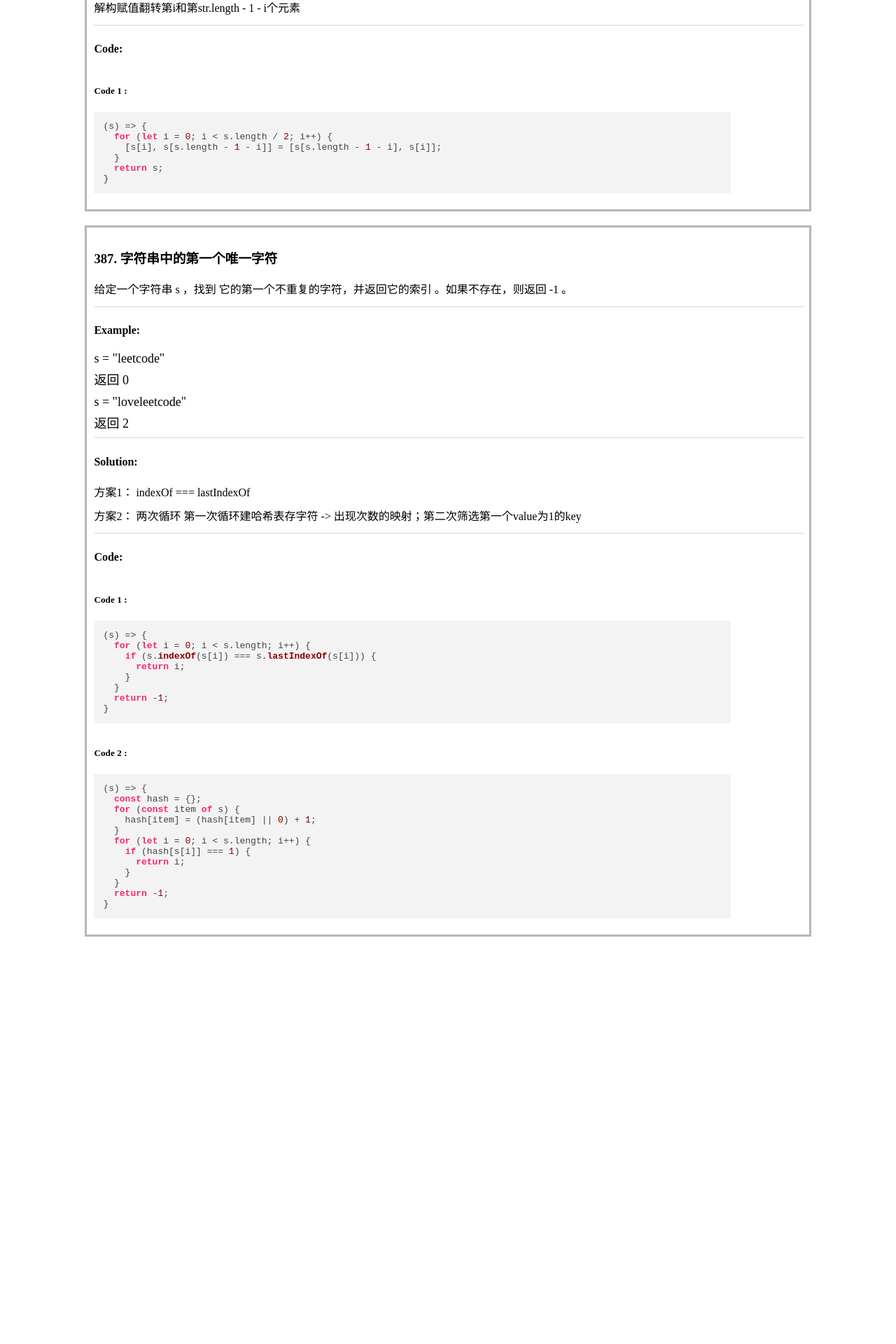
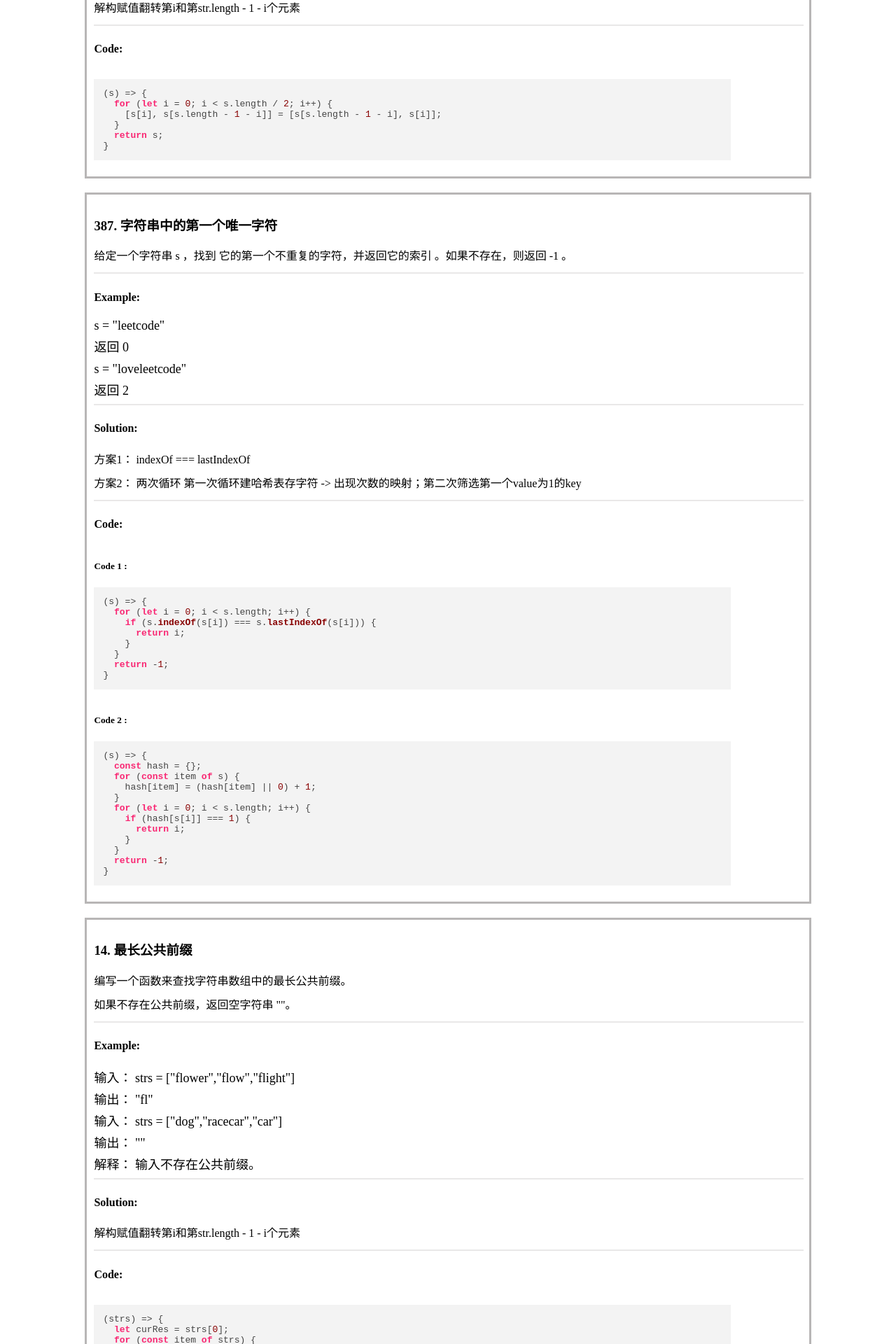
Before and after one commit to leemoCode/leetcode-local-QA-page, a Vue app: page / in a window 1280 px wide. Shown: the part 460-2380 px from the top of the page at 70% size. Before the commit the page ends 1816 px from the top, so only its background shows below. Built offline with nearby package versions, Linux system fonts and the light colour scheme.

Commit message:
feat: add question

```diff
--- a/src/components/LeetCode.vue
+++ b/src/components/LeetCode.vue
@@ -27,10 +27,10 @@
       </div>
       <div class="divider"></div>
       <h4>Code:</h4>
-      <div v-for="(item, index) in item.code" :key="item.code">
-        <h5>Code {{ index + 1 }} :</h5>
+      <div v-for="(codeItem, index) in item.code" :key="codeItem.code">
+        <h5 v-if="item.code && item.code.length > 1" >Code {{ index + 1 }} :</h5>
         <div class="code">
-          <pre v-highlight><code class="TypeScript">{{ item }}</code></pre>
+          <pre v-highlight><code class="TypeScript">{{ codeItem }}</code></pre>
         </div>
       </div>
     </div>
@@ -80,7 +80,7 @@ export default defineComponent({
   display: flex;
   flex-direction: column;
   justify-content: center;
-  min-width: 80%;
+  width: 80%;
 
   margin: 10px 0;
   padding: 10px;
--- a/src/data/index.ts
+++ b/src/data/index.ts
@@ -47,6 +47,17 @@ export function useLeetCodeData(): LeetCodeDataInterface {
     code: [code.question387.toString(), code.question387_1.toString()],
   })
 
+  questionList.push({
+    id: 14,
+    url: 'https://leetcode-cn.com/problems/longest-common-prefix/',
+    title: '最长公共前缀',
+    description: '编写一个函数来查找字符串数组中的最长公共前缀。\n如果不存在公共前缀，返回空字符串 ""。',
+    io: '输入： strs = ["flower","flow","flight"]\n输出： "fl"\n输入： strs = ["dog","racecar","car"]\n输出： ""\n解释： 输入不存在公共前缀。',
+    solution: '解构赋值翻转第i和第str.length - 1 - i个元素',
+    code: [code.question14.toString()],
+  })
+
+
   return {
     questionList,
   }
--- a/src/leetCode/code.ts
+++ b/src/leetCode/code.ts
@@ -32,6 +32,26 @@ export const question387_1 = (s: string) => {
   return -1;
 }
 
+export const question14 = (strs: string[]) => {
+  // 取第一个字符串做初始最长子串
+  let curRes = strs[0];
+
+  for (const item of strs) {
+    // 遍历每个字符串
+
+    let i = 0;
+    for (; i < item.length; i++) {
+      // 逐位比较 不等于就退出循环
+      if (curRes[i] !== item[i]) {
+        break;
+      }
+    }
+    curRes = curRes.slice(0, i);
+  }
+
+  return curRes;
+}
+
 const solution = (s: string) => {
 
 }
--- a/src/leetCode/index.ts
+++ b/src/leetCode/index.ts
@@ -1,7 +1,8 @@
-import { question344, question387, question387_1 } from './code';
+import { question344, question387, question387_1, question14 } from './code';
 
 export const code  = {
   question344,
   question387,
   question387_1,
+  question14,
 }
```
